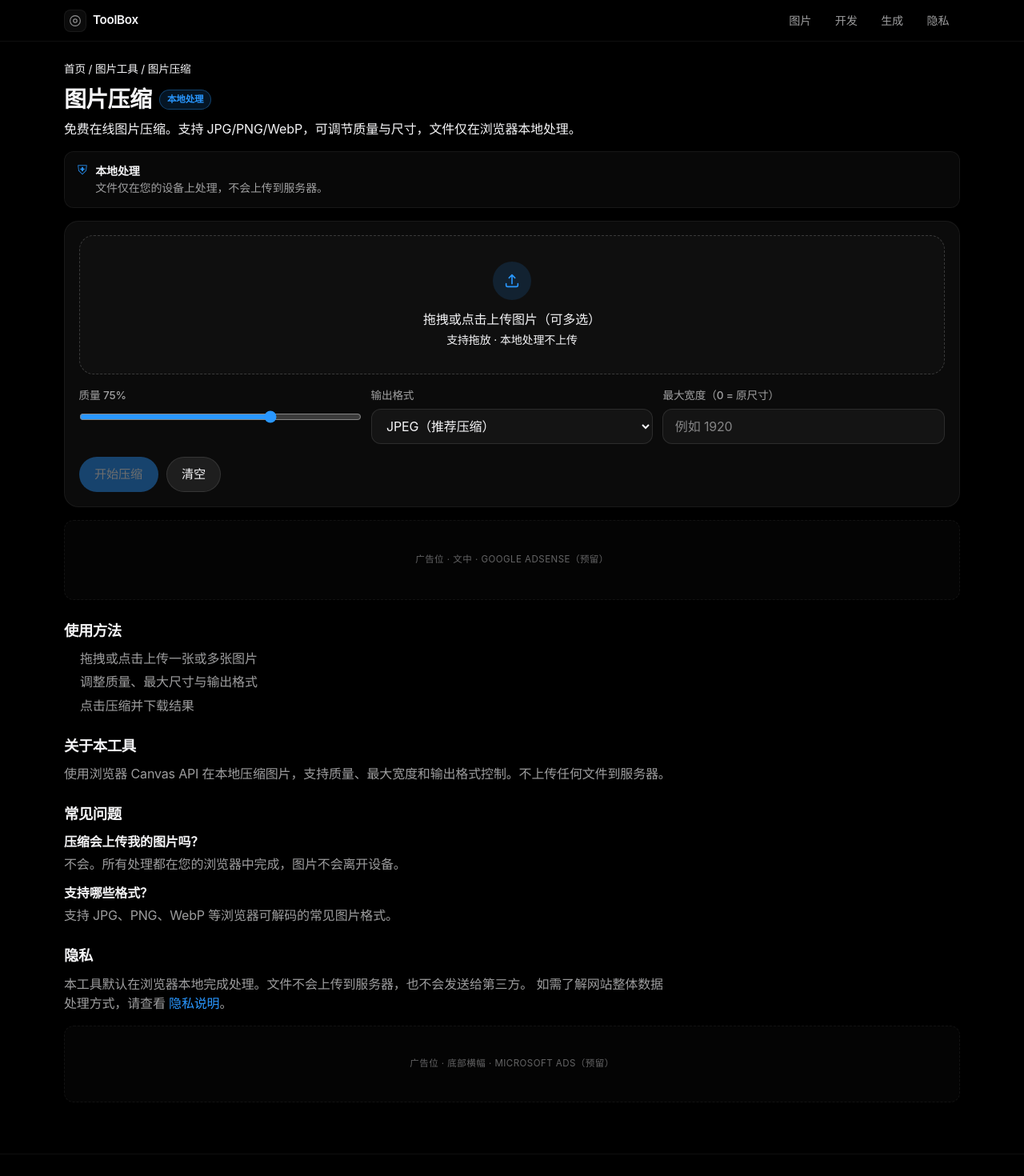
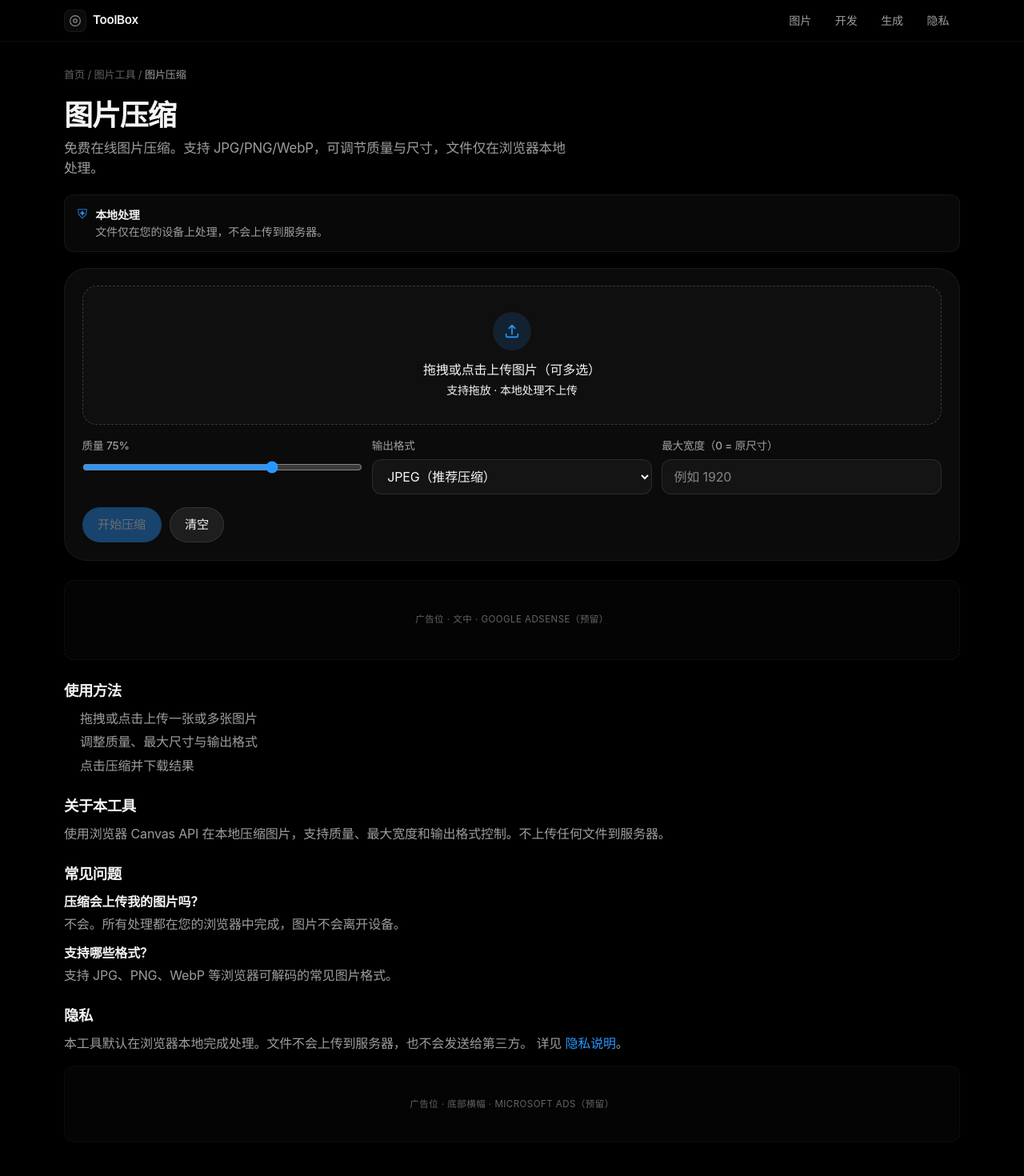
Before and after one commit to ccy54185-byte/toolbox, a Next.js app: page /tools/image-compressor in a window 1280 px wide. Shown: the top 1470 px of the page at 80% size. Built offline with nearby package versions, Linux system fonts and the light colour scheme.

Commit message:
redesign: Apple-inspired UI

```diff
--- a/src/components/ToolShell.tsx
+++ b/src/components/ToolShell.tsx
@@ -14,39 +14,34 @@ export default function ToolShell({
 }) {
   const cat = CATEGORIES.find((c) => c.id === tool.category);
   return (
-    <div className="container-app" style={{ padding: "1.5rem 0 3rem" }}>
-      <nav aria-label="面包屑" style={{ fontSize: ".85rem", color: "var(--text-dim)", marginBottom: 12 }}>
+    <div className="tool-page">
+      <nav aria-label="面包屑" className="tool-crumb">
         <Link href="/">首页</Link>
         <span aria-hidden> / </span>
         <Link href={`/tools/${tool.category}/`}>{cat?.name || tool.category}</Link>
         <span aria-hidden> / </span>
-        <span style={{ color: "var(--text-muted)" }}>{tool.name}</span>
+        <span className="tool-crumb-current">{tool.name}</span>
       </nav>
 
-      <header style={{ marginBottom: 16 }}>
-        <div style={{ display: "flex", flexWrap: "wrap", gap: 10, alignItems: "center", marginBottom: 8 }}>
-          <h1 style={{ margin: 0, fontSize: "1.75rem", fontWeight: 700 }}>{tool.name}</h1>
+      <header className="tool-header">
+        <div className="tool-header-row">
+          <h1 className="tool-title">{tool.name}</h1>
           {tool.status === "beta" && <span className="badge">Beta</span>}
-          {tool.privacyNote && <span className="badge badge-accent">本地处理</span>}
         </div>
-        <p style={{ margin: 0, color: "var(--text-muted)", maxWidth: 720 }}>{tool.description}</p>
+        <p className="tool-desc">{tool.description}</p>
       </header>
 
-      {(tool.privacyNote || true) && (
-        <div style={{ marginBottom: 16 }}>
-          <PrivacyBanner note={tool.privacyNote} />
-        </div>
-      )}
+      <PrivacyBanner note={tool.privacyNote} />
 
-      {/* Tool work area — ads must never overlay this */}
-      <div className="card" style={{ padding: "1.1rem", marginBottom: 16, position: "relative", zIndex: 1 }}>
+      <div className="tool-panel" style={{ marginTop: "1.25rem" }}>
         {children}
       </div>
 
-      {/* In-flow ads only — below tool UI, never overlay buttons */}
-      <AdSlot variant="content" network="adsense" />
+      <div style={{ margin: "1.5rem 0" }}>
+        <AdSlot variant="content" network="adsense" />
+      </div>
 
-      <div className="prose-tool" style={{ maxWidth: 760 }}>
+      <div className="prose-tool">
         <h2>使用方法</h2>
         <ol>
           {tool.howTo.map((step) => (
@@ -73,8 +68,11 @@ export default function ToolShell({
         <h2>隐私</h2>
         <p>
           本工具默认在浏览器本地完成处理。文件不会上传到服务器，也不会发送给第三方。
-          如需了解网站整体数据处理方式，请查看{" "}
-          <Link href="/privacy/" style={{ color: "var(--accent)" }}>隐私说明</Link>。
+          详见{" "}
+          <Link href="/privacy/" style={{ color: "var(--accent)" }}>
+            隐私说明
+          </Link>
+          。
         </p>
       </div>
 
```
